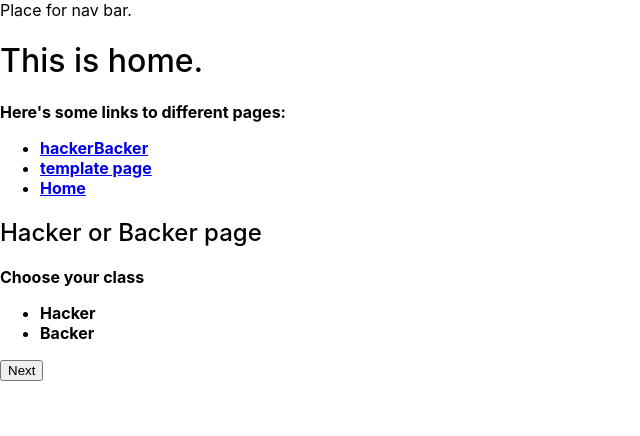
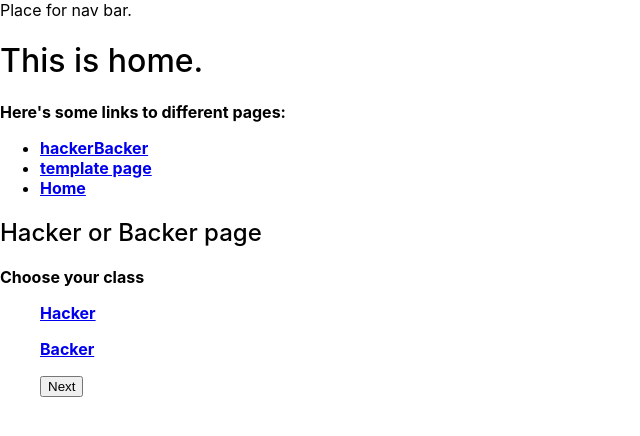
Before and after one commit to UBCDUB/ideadate, a React (Create React App) app: page /hackerBacker in a window 1280 px wide. Shown: the top 436 px of the page, without its empty margins (0-640 px from the left). Built offline with nearby package versions, Linux system fonts and the light colour scheme.

Commit message:
Implemented backer and hacker pages + buttons

```diff
--- a/src/containers/App.js
+++ b/src/containers/App.js
@@ -7,6 +7,9 @@ import Layout from '../components/Layout/Layout';
 // for dev purposes only (delete later)
 import hackerBacker from '../pages/hackerBacker';
 import template from '../pages/template';
+import hacker from '../pages/hacker';
+import backer from '../pages/backer';
+
 import {
   BrowserRouter as Router,
   Switch,
@@ -42,6 +45,10 @@ function App() {
               </Route>
               <Route path='/template' component={template}>
               </Route>
+              <Route path='/hacker' component={hacker}>
+              </Route>
+              <Route path='/backer' component={backer}>
+              </Route>
             </Switch>
           </div>
         </Router>
--- a/src/pages/hackerBacker.js
+++ b/src/pages/hackerBacker.js
@@ -10,14 +10,14 @@ const hackerBacker = () => {
                 Choose your class
             </b>
             <ul>
-                <li>
-                    Hacker
-                </li>
-                <li>
-                    Backer
-                </li>
+            <a href="/hacker" class="btn btn-info" role="button">Hacker</a>
             </ul>
+            <ul>
+            <a href="/backer" class="btn btn-info" role="button">Backer</a>
+            </ul>
+            <ul>
             <Button>Next</Button>
+            </ul>
         </div>
     )
 }
```
Also changed, not shown: 1 other file (tests, documents, lock files or other folders).
